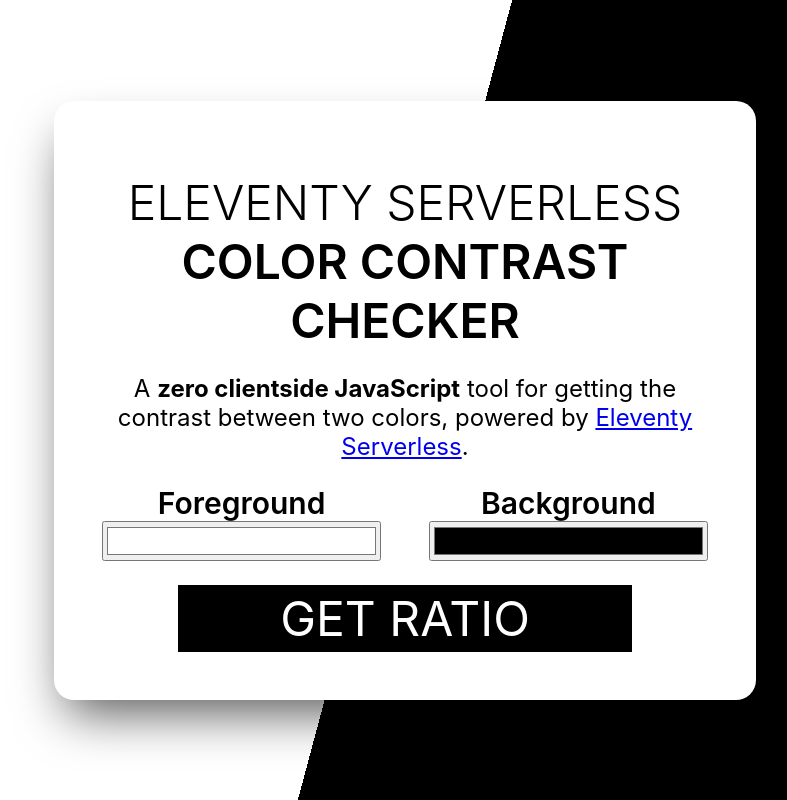
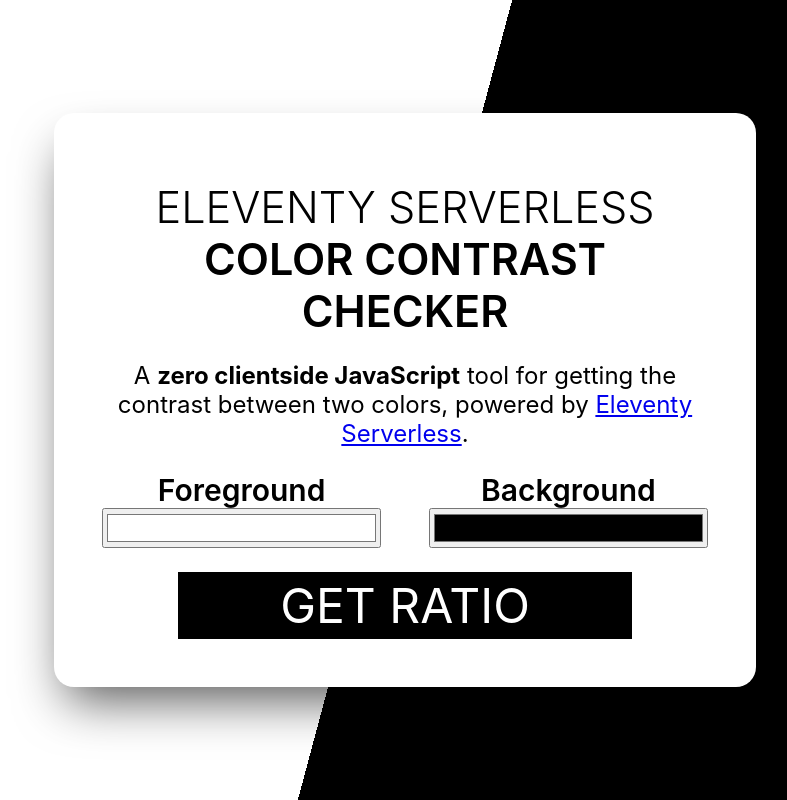
Before and after one commit to BenDMyers/contrast-11ties, an Eleventy site: page src/index.html in a window 1280 px wide. Shown: the whole page, without its empty margins (235-1022 px from the left). Built offline with nearby package versions, Linux system fonts and the light colour scheme; Eleventy itself is replaced by a stand-in of ours; files that its build step writes are made by us from their sources; a web font is replaced by a local one; what get-contrast would draw is missing.

Commit message:
Final style tweaks

```diff
--- a/src/css/style.css
+++ b/src/css/style.css
@@ -11,7 +11,6 @@ html, body {
 body {
 	display: grid;
 	place-content: center;
-	background-color: #f0f0f0;
 }
 
 main {
@@ -28,7 +27,7 @@ main {
 
 h1 {
 	text-transform: uppercase;
-	font-size: 2rem;
+	font-size: 1.8rem;
 	font-weight: 300;
 	max-width: 25ch;
 	text-align: center;
```
